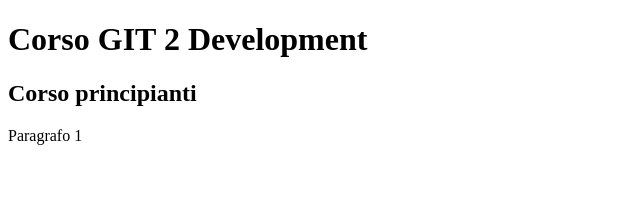
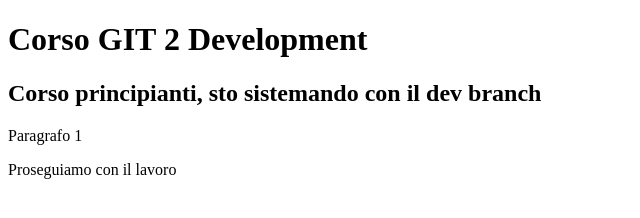
Before and after one commit to paolosilv/EsempioProva, a plain HTML site: page index.html in a window 1280 px wide. Shown: the whole page, without its empty margins (0-640 px from the left). Drawn offline with Linux system fonts and the light colour scheme.

Commit message:
changed the index.html

```diff
--- a/index.html
+++ b/index.html
@@ -8,7 +8,8 @@
 </head>
 <body>
     <h1>Corso GIT 2 Development</h1>
-    <h2>Corso principianti</h2>
+    <h2>Corso principianti, sto sistemando con il dev branch</h2>
     <p>Paragrafo 1</p>
+    <p> Proseguiamo con il lavoro</p>
 </body>
 </html>
```
